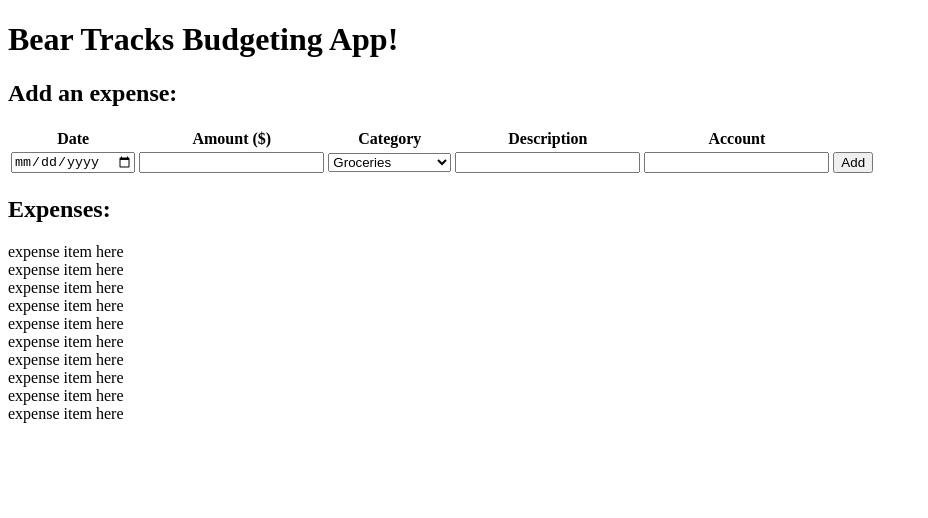
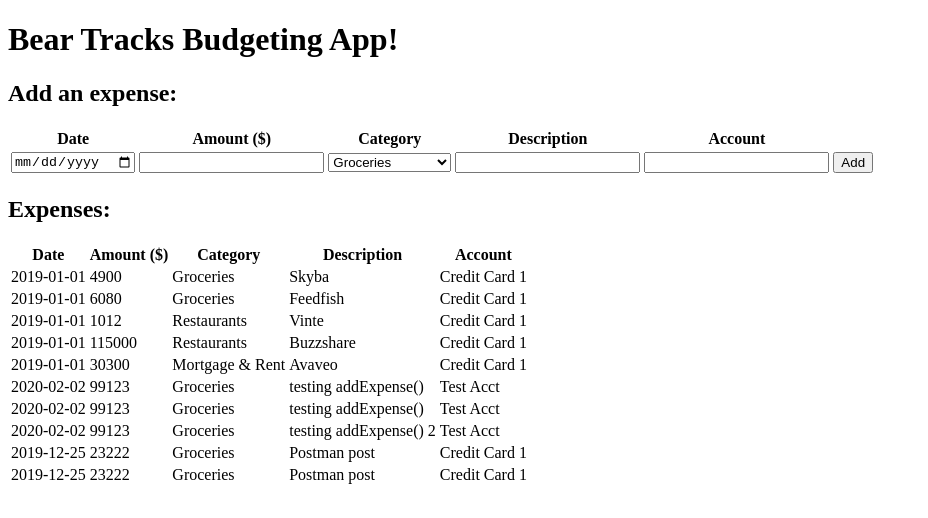
Before and after one commit to dsilberger/budget-hackathon, a React app: page / in a window 1280 px wide. Shown: the top 518 px of the page, without its empty margins (0-928 px from the left). Built offline with nearby package versions, Linux system fonts and the light colour scheme; the HTML template or start-up script is replaced by a standard one.

Commit message:
Format ExpenseList as table with ExpenseItem as table row; use moment library to format dates

```diff
--- a/client/src/components/ExpenseItem.jsx
+++ b/client/src/components/ExpenseItem.jsx
@@ -1,7 +1,16 @@
 import React from "react";
+import moment from "moment";
 
-const ExpenseItem = () => {
-  return <div>expense item here</div>;
+const ExpenseItem = ({ date, amount100: amount, category, description, accountName }) => {
+  return (
+    <tr>
+      <td>{new moment(date).format("YYYY-MM-DD")}</td>
+      <td>{amount}</td>
+      <td>{category}</td>
+      <td>{description}</td>
+      <td>{accountName}</td>
+    </tr>
+  );
 };
 
 export default ExpenseItem;
--- a/client/src/components/ExpenseList.jsx
+++ b/client/src/components/ExpenseList.jsx
@@ -5,9 +5,22 @@ const ExpenseList = ({ expenseList }) => {
   return (
     <div>
       <h2>Expenses:</h2>
-      {expenseList.map(entry => (
-        <ExpenseItem key={entry.id} {...entry} />
-      ))}
+      <table>
+        <thead>
+          <tr>
+            <th>Date</th>
+            <th>Amount ($)</th>
+            <th>Category</th>
+            <th>Description</th>
+            <th>Account</th>
+          </tr>
+        </thead>
+        <tbody>
+          {expenseList.map(entry => (
+            <ExpenseItem key={entry.id} {...entry} />
+          ))}
+        </tbody>
+      </table>
     </div>
   );
 };
--- a/package.json
+++ b/package.json
@@ -21,6 +21,7 @@
     "bluebird": "^3.7.2",
     "body-parser": "^1.19.0",
     "express": "^4.17.1",
+    "moment": "^2.24.0",
     "morgan": "^1.9.1",
     "mysql": "^2.18.1",
     "mysql2": "^2.1.0",
```
